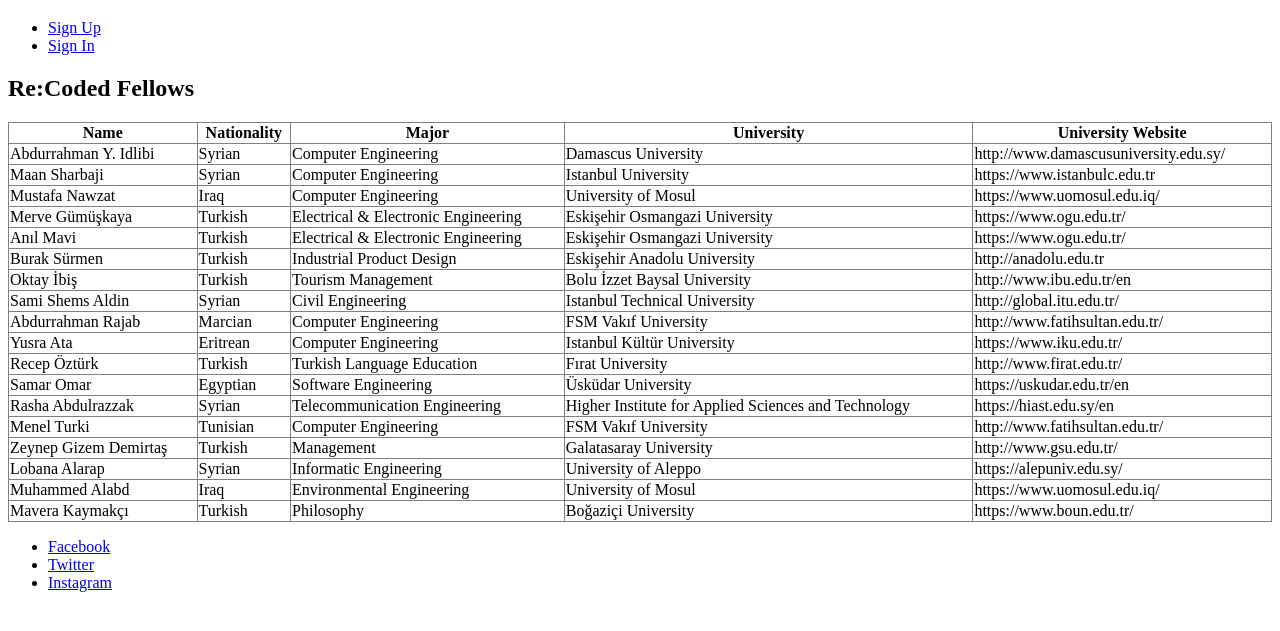
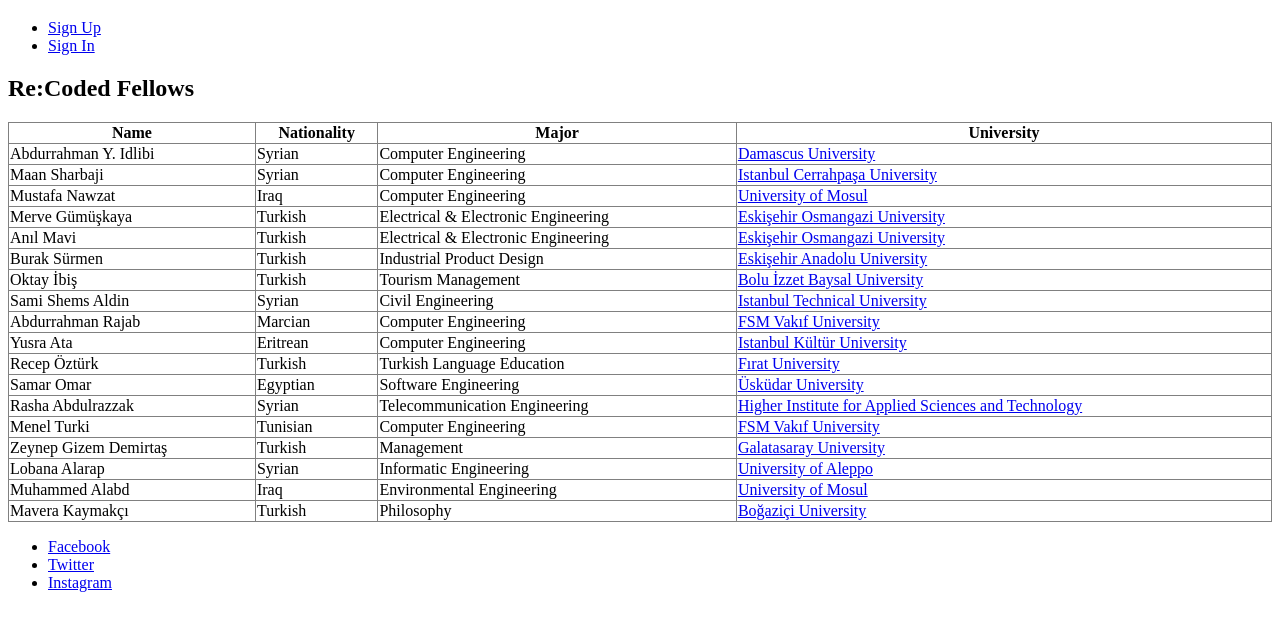
Before and after one commit to mmelihdogan/fellows, a plain HTML site: page index.html in a window 1280 px wide. Shown: the part 61-692 px from the top of the page. Drawn offline with Linux system fonts and the light colour scheme.

Commit message:
links changed

```diff
--- a/index.html
+++ b/index.html
@@ -24,133 +24,114 @@
                 <th>Nationality</th>
                 <th>Major</th>
                 <th>University</th>
-                <th>University Website</th>
             </tr>
             <tr>
                 <td>Abdurrahman Y. Idlibi</td>
                 <td>Syrian</td>
                 <td>Computer Engineering</td>
-                <td>Damascus University</td>
-                <td>http://www.damascusuniversity.edu.sy/</td>
+                <td><a href="http://www.damascusuniversity.edu.sy/">Damascus University</a></td>
             </tr>
             <tr>
                 <td>Maan Sharbaji</td>
                 <td>Syrian</td>
                 <td>Computer Engineering</td>
-                <td>Istanbul University</td>
-                <td>https://www.istanbulc.edu.tr </td>
+                <td><a href="https://www.istanbulc.edu.tr">Istanbul Cerrahpaşa University</a> </td>
             </tr>
             <tr>
                 <td>Mustafa Nawzat</td>
                 <td>Iraq</td>
                 <td>Computer Engineering</td>
-                <td>University of Mosul</td>
-                <td>https://www.uomosul.edu.iq/</td>
+                <td><a href="https://www.uomosul.edu.iq/">University of Mosul</a></td>
             </tr>
             <tr>
                 <td>Merve Gümüşkaya</td>
                 <td>Turkish</td>
                 <td>Electrical & Electronic Engineering</td>
-                <td>Eskişehir Osmangazi University</td>
-                <td>https://www.ogu.edu.tr/</td>
+                <td><a href="https://www.ogu.edu.tr/">Eskişehir Osmangazi University</a></td>
             </tr>
             <tr>
                 <td>Anıl Mavi</td>
                 <td>Turkish</td>
                 <td>Electrical & Electronic Engineering</td>
-                <td>Eskişehir Osmangazi University</td>
-                <td>https://www.ogu.edu.tr/</td>
+                <td><a href="https://www.ogu.edu.tr/">Eskişehir Osmangazi University</a></td>
             </tr>
             <tr>
                 <td>Burak Sürmen</td>
                 <td>Turkish</td>
                 <td>Industrial Product Design</td>
-                <td>Eskişehir Anadolu University</td>
-                <td>http://anadolu.edu.tr</td>
+                <td><a href="http://anadolu.edu.tr">Eskişehir Anadolu University</a></td>
             </tr>
             <tr>
                 <td>Oktay İbiş</td>
                 <td>Turkish</td>
                 <td>Tourism Management</td>
-                <td>Bolu İzzet Baysal University</td>
-                <td>http://www.ibu.edu.tr/en</td>
+                <td><a href="http://www.ibu.edu.tr/en">Bolu İzzet Baysal University</a></td>
             </tr>
             <tr>
                 <td>Sami Shems Aldin</td>
                 <td>Syrian</td>
                 <td>Civil Engineering</td>
-                <td>Istanbul Technical University</td>
-                <td>http://global.itu.edu.tr/</td>
+                <td><a href="http://global.itu.edu.tr/">Istanbul Technical University</a></td>
             </tr>
             <tr>
                 <td>Abdurrahman Rajab</td>
                 <td>Marcian</td>
                 <td>Computer Engineering</td>
-                <td>FSM Vakıf University</td>
-                <td>http://www.fatihsultan.edu.tr/</td>
+                <td><a href="http://www.fatihsultan.edu.tr/">FSM Vakıf University</a></td>
             </tr>
             <tr>
                 <td>Yusra Ata</td>
                 <td>Eritrean</td>
                 <td>Computer Engineering</td>
-                <td>Istanbul Kültür University</td>
-                <td>https://www.iku.edu.tr/</td>
+                <td><a href="https://www.iku.edu.tr/">Istanbul Kültür University</a></td>
             </tr>
             <tr>
                 <td>Recep Öztürk</td>
                 <td>Turkish</td>
                 <td>Turkish Language Education</td>
-                <td>Fırat University</td>
-                <td>http://www.firat.edu.tr/</td>
+                <td><a href="http://www.firat.edu.tr/">Fırat University</a></td>
             </tr>
             <tr>
                 <td>Samar Omar</td>
                 <td>Egyptian</td>
                 <td>Software Engineering</td>
-                <td>Üsküdar University</td>
-                <td>https://uskudar.edu.tr/en</td>
+                <td><a href="https://uskudar.edu.tr/en">Üsküdar University</a></td>
             </tr>
             <tr>
                 <td>Rasha Abdulrazzak</td>
                 <td>Syrian</td>
                 <td>Telecommunication Engineering</td>
-                <td>Higher Institute for Applied Sciences and Technology                </td>
-                <td>https://hiast.edu.sy/en</td>
+                <td><a href="https://hiast.edu.sy/en">Higher Institute for Applied Sciences and Technology</a></td>
             </tr>
             <tr>
                 <td>Menel Turki</td>
                 <td>Tunisian</td>
                 <td>Computer Engineering</td>
-                <td>FSM Vakıf University</td>
-                <td>http://www.fatihsultan.edu.tr/</td>
+                <td><a href="http://www.fatihsultan.edu.tr/">FSM Vakıf University</a></td>
             </tr>
             <tr>
                 <td>Zeynep Gizem Demirtaş</td>
                 <td>Turkish</td>
                 <td>Management</td>
-                <td>Galatasaray University</td>
-                <td>http://www.gsu.edu.tr/</td>
+                <td><a href="http://www.gsu.edu.tr/">Galatasaray University</a></td>
             </tr>
             <tr>
                 <td>Lobana Alarap</td>
                 <td>Syrian</td>
                 <td>Informatic Engineering</td>
-                <td>University of Aleppo</td>
-                <td>https://alepuniv.edu.sy/</td>
+                <td><a href="https://alepuniv.edu.sy/">University of Aleppo</a></td>
             </tr>
             <tr>
                 <td>Muhammed Alabd</td>
                 <td>Iraq</td>
                 <td>Environmental Engineering</td>
-                <td>University of Mosul</td>
-                <td>https://www.uomosul.edu.iq/</td>
+                <td><a href="https://www.uomosul.edu.iq/">University of Mosul</a></td>
             </tr>
             <tr>
                 <td>Mavera Kaymakçı</td>
                 <td>Turkish</td>
                 <td>Philosophy</td>
-                <td>Boğaziçi University</td>
-                <td>https://www.boun.edu.tr/</td>
+                <td><a href="https://www.boun.edu.tr/">Boğaziçi University</a></td>
             </tr>
         </table>
     </section>
@@ -161,7 +142,5 @@
             <li><a href="https://www.instagram.com/recodedofficial/">Instagram</a></li>
         </ul>
     </footer>
-
-
 </body>
 </html>
```
